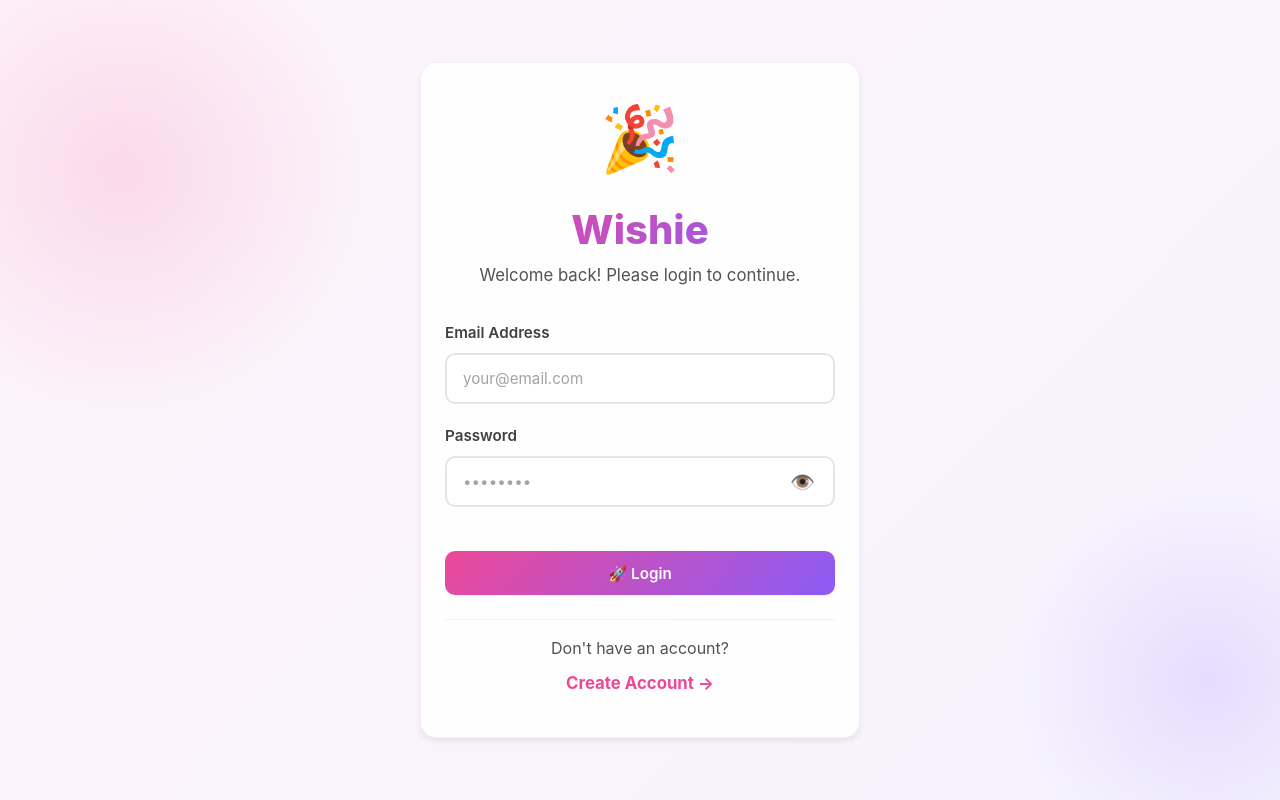
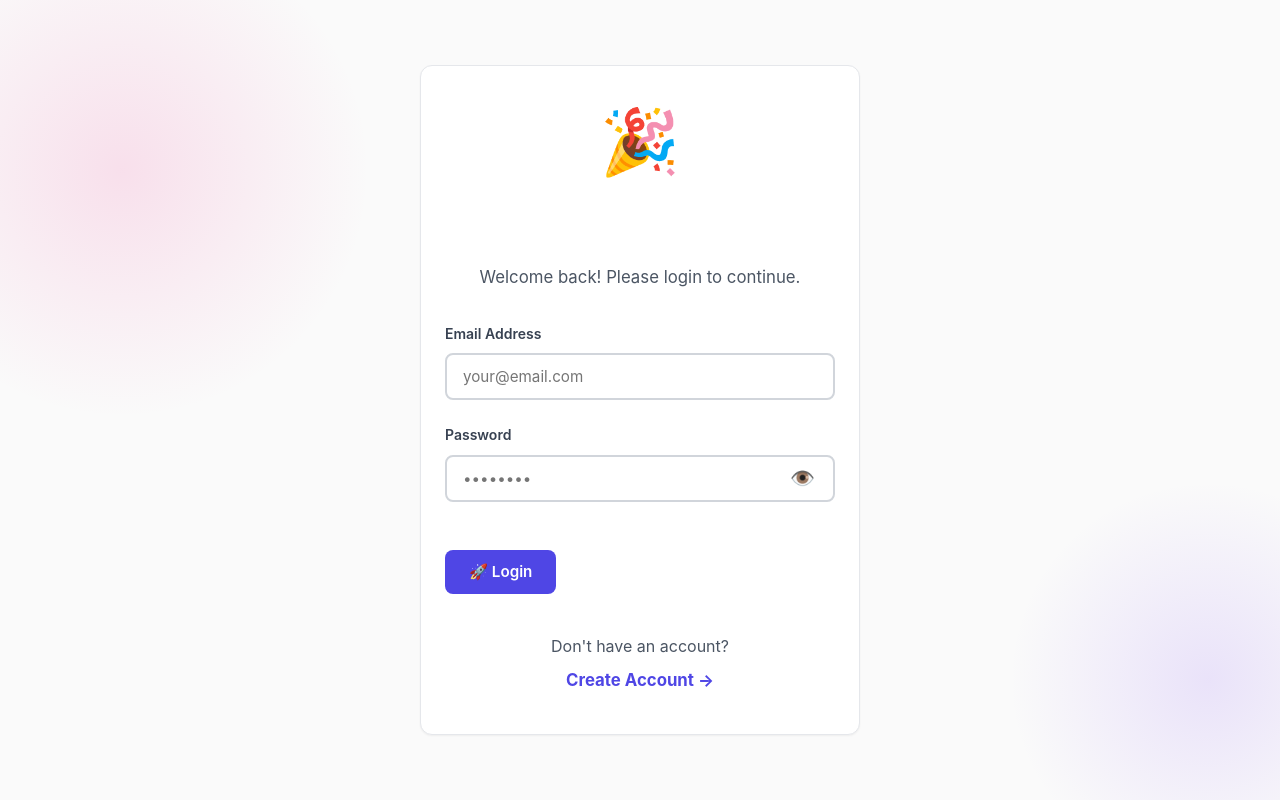
Before and after one commit to 4nxrag/wishie, a React (Vite) app in the folder frontend/: page /login in a window 1280 px wide. Built offline with nearby package versions, Linux system fonts and the light colour scheme; the HTML template or start-up script is replaced by a standard one.

Commit message:
changed the theme from pink to two toned for more  classy look!

```diff
--- a/frontend/src/index.css
+++ b/frontend/src/index.css
@@ -1,4 +1,4 @@
-/* ==================== RESET & BASE ==================== */
+/* ==================== RESET ==================== */
 * {
   margin: 0;
   padding: 0;
@@ -10,97 +10,103 @@ html {
 }
 
 body {
-  font-family: -apple-system, BlinkMacSystemFont, 'Segoe UI', 'Roboto', 'Oxygen',
-    'Ubuntu', 'Cantarell', 'Fira Sans', 'Droid Sans', 'Helvetica Neue', sans-serif;
+  font-family: -apple-system, BlinkMacSystemFont, 'Segoe UI', 'Roboto', sans-serif;
   -webkit-font-smoothing: antialiased;
   -moz-osx-font-smoothing: grayscale;
-  background: linear-gradient(135deg, #fef3f9 0%, #f5f3ff 100%);
+  background: #FAFAFA;
   min-height: 100vh;
-  overflow-x: hidden;
-  color: #171717;
+  color: #0F172A;
   line-height: 1.6;
 }
 
-/* ==================== CSS VARIABLES ==================== */
+/* ==================== VARIABLES ==================== */
 :root {
-  --primary: #ec4899;
-  --primary-dark: #db2777;
-  --primary-light: #f9a8d4;
-  --secondary: #8b5cf6;
-  --success: #10b981;
-  --warning: #f59e0b;
-  --danger: #ef4444;
+  /* Primary Colors - Clean 2-Tone */
+  --primary: #4F46E5;
+  --primary-dark: #4338CA;
+  --primary-light: #818CF8;
 
-  --gray-50: #fafafa;
-  --gray-100: #f5f5f5;
-  --gray-200: #e5e5e5;
-  --gray-300: #d4d4d4;
-  --gray-400: #a3a3a3;
-  --gray-500: #737373;
-  --gray-600: #525252;
-  --gray-700: #404040;
-  --gray-800: #262626;
-  --gray-900: #171717;
+  /* Neutrals */
+  --white: #FFFFFF;
+  --gray-50: #F9FAFB;
+  --gray-100: #F3F4F6;
+  --gray-200: #E5E7EB;
+  --gray-300: #D1D5DB;
+  --gray-400: #9CA3AF;
+  --gray-500: #6B7280;
+  --gray-600: #4B5563;
+  --gray-700: #374151;
+  --gray-800: #1F2937;
+  --gray-900: #111827;
+  --black: #0F172A;
 
-  --gradient-primary: linear-gradient(135deg, #ec4899 0%, #8b5cf6 100%);
-  --gradient-light: linear-gradient(135deg, #fef3f9 0%, #f5f3ff 100%);
+  /* Functional Colors */
+  --success: #10B981;
+  --warning: #F59E0B;
+  --danger: #EF4444;
 
-  --glass-bg: rgba(255, 255, 255, 0.85);
-  --glass-border: rgba(236, 72, 153, 0.1);
-
+  /* Shadows - Subtle */
   --shadow-sm: 0 1px 2px 0 rgba(0, 0, 0, 0.05);
   --shadow-md: 0 4px 6px -1px rgba(0, 0, 0, 0.08);
   --shadow-lg: 0 10px 15px -3px rgba(0, 0, 0, 0.08);
-  --shadow-xl: 0 20px 25px -5px rgba(0, 0, 0, 0.08);
-  --shadow-glow: 0 0 10px rgba(236, 72, 153, 0.15);
+
+  /* Spacing */
+  --spacing-xs: 0.5rem;
+  --spacing-sm: 0.75rem;
+  --spacing-md: 1rem;
+  --spacing-lg: 1.5rem;
+  --spacing-xl: 2rem;
+
+  /* Border Radius */
+  --radius-sm: 8px;
+  --radius-md: 12px;
+  --radius-lg: 16px;
+  --radius-full: 9999px;
 }
 
 /* ==================== CONTAINER ==================== */
 .container {
   max-width: 1200px;
   margin: 0 auto;
-  padding: 0 1rem;
+  padding: 0 var(--spacing-md);
 }
 
 @media (min-width: 768px) {
   .container {
-    padding: 0 2rem;
+    padding: 0 var(--spacing-xl);
   }
 }
 
 /* ==================== CARDS ==================== */
 .card {
-  background: var(--glass-bg);
-  backdrop-filter: blur(10px);
-  -webkit-backdrop-filter: blur(10px);
-  border-radius: 16px;
-  padding: 1.5rem;
-  box-shadow: var(--shadow-md);
-  border: 1px solid var(--glass-border);
-  transition: all 0.3s cubic-bezier(0.4, 0, 0.2, 1);
+  background: var(--white);
+  border-radius: var(--radius-md);
+  padding: var(--spacing-lg);
+  box-shadow: var(--shadow-sm);
+  border: 1px solid var(--gray-200);
+  transition: all 0.2s ease;
 }
 
 .card:hover {
-  box-shadow: var(--shadow-lg);
-  border-color: rgba(236, 72, 153, 0.2);
+  box-shadow: var(--shadow-md);
+  border-color: var(--gray-300);
 }
 
 @media (max-width: 767px) {
   .card {
-    padding: 1.25rem;
-    border-radius: 12px;
+    padding: var(--spacing-md);
   }
 }
 
-/* ==================== BUTTONS - GLOBAL FIX ==================== */
+/* ==================== BUTTONS ==================== */
 .btn {
   display: inline-flex;
   align-items: center;
   justify-content: center;
-  gap: 0.5rem;
+  gap: var(--spacing-xs);
   padding: 0.75rem 1.5rem;
   border: none;
-  border-radius: 10px;
+  border-radius: var(--radius-sm);
   font-size: 0.95rem;
   font-weight: 600;
   cursor: pointer;
@@ -108,76 +114,66 @@ body {
   text-decoration: none;
   white-space: nowrap;
   min-height: 44px;
-  min-width: 44px;
   font-family: inherit;
+  line-height: 1;
 }
 
 .btn:disabled {
-  opacity: 0.6;
+  opacity: 0.5;
   cursor: not-allowed;
 }
 
 .btn-primary {
-  background: var(--gradient-primary);
-  color: white;
-  box-shadow: var(--shadow-sm);
+  background: var(--primary);
+  color: var(--white);
 }
 
 .btn-primary:hover:not(:disabled) {
-  transform: translateY(-1px);
-  box-shadow: var(--shadow-md), var(--shadow-glow);
-}
-
-.btn-primary:active:not(:disabled) {
-  transform: translateY(0);
+  background: var(--primary-dark);
 }
 
 .btn-secondary {
-  background: white;
+  background: var(--white);
   color: var(--primary);
-  border: 2px solid var(--primary-light);
-  box-shadow: var(--shadow-sm);
+  border: 2px solid var(--primary);
 }
 
 .btn-secondary:hover:not(:disabled) {
   background: var(--gray-50);
-  border-color: var(--primary);
 }
 
 .btn-danger {
   background: var(--danger);
-  color: white;
-  box-shadow: var(--shadow-sm);
+  color: var(--white);
 }
 
 .btn-danger:hover:not(:disabled) {
-  background: #dc2626;
-  transform: translateY(-1px);
+  background: #DC2626;
 }
 
-.btn-block {
-  width: 100%;
+.btn-ghost {
+  background: transparent;
+  color: var(--gray-700);
+  border: 1px solid var(--gray-300);
 }
 
-/* Mobile: All buttons full width by default */
+.btn-ghost:hover:not(:disabled) {
+  background: var(--gray-50);
+}
+
+/* Mobile: Full width buttons */
 @media (max-width: 767px) {
   .btn {
     width: 100%;
-    font-size: 0.9rem;
   }
 }
 
-/* ==================== BUTTON GROUPS - AUTO RESPONSIVE ==================== */
-/* This automatically fixes all button groups in your app */
-.btn-group,
-[style*="display: flex"][style*="gap"] > .btn:first-child:last-child,
-div:has(> .btn + .btn) {
+/* ==================== BUTTON GROUPS ==================== */
+.btn-group {
   display: flex;
-  gap: 1rem;
-  flex-wrap: wrap;
+  gap: var(--spacing-sm);
 }
 
-/* Desktop: side by side */
 @media (min-width: 768px) {
   .btn-group {
     flex-direction: row;
@@ -192,13 +188,12 @@ div:has(> .btn + .btn) {
   }
 
   .btn-group .btn-secondary,
-  .btn-group .btn-danger {
+  .btn-group .btn-danger,
+  .btn-group .btn-ghost {
     flex: 0 0 auto;
-    width: auto;
   }
 }
 
-/* Mobile: stacked */
 @media (max-width: 767px) {
   .btn-group {
     flex-direction: column;
@@ -211,28 +206,28 @@ div:has(> .btn + .btn) {
 
 /* ==================== FORMS ==================== */
 .form-group {
-  margin-bottom: 1.25rem;
+  margin-bottom: var(--spacing-lg);
 }
 
 .form-label {
   display: block;
-  margin-bottom: 0.5rem;
+  margin-bottom: var(--spacing-xs);
   color: var(--gray-700);
   font-weight: 600;
-  font-size: 0.95rem;
+  font-size: 0.875rem;
 }
 
 .form-input,
 .form-select,
 .form-textarea {
   width: 100%;
-  padding: 0.875rem 1rem;
-  border: 2px solid var(--gray-200);
-  border-radius: 10px;
+  padding: 0.75rem 1rem;
+  border: 2px solid var(--gray-300);
+  border-radius: var(--radius-sm);
   font-size: 0.95rem;
   transition: all 0.2s ease;
-  background: white;
-  color: var(--gray-900);
+  background: var(--white);
+  color: var(--black);
   font-family: inherit;
   min-height: 44px;
 }
@@ -242,11 +237,7 @@ div:has(> .btn + .btn) {
 .form-textarea:focus {
   outline: none;
   border-color: var(--primary);
-  box-shadow: 0 0 0 3px rgba(236, 72, 153, 0.08);
-}
-
-.form-input::placeholder {
-  color: var(--gray-400);
+  box-shadow: 0 0 0 3px rgba(79, 70, 229, 0.1);
 }
 
 .form-textarea {
@@ -256,32 +247,51 @@ div:has(> .btn + .btn) {
 
 /* ==================== ALERTS ==================== */
 .alert {
-  padding: 1rem;
-  border-radius: 10px;
-  margin-bottom: 1.25rem;
+  padding: var(--spacing-md);
+  border-radius: var(--radius-sm);
+  margin-bottom: var(--spacing-lg);
   font-size: 0.95rem;
+  border-left: 4px solid;
 }
 
 .alert-error {
-  background: rgba(239, 68, 68, 0.1);
-  color: var(--danger);
-  border: 1px solid rgba(239, 68, 68, 0.3);
+  background: #FEF2F2;
+  color: #991B1B;
+  border-color: var(--danger);
 }
 
 .alert-success {
-  background: rgba(16, 185, 129, 0.1);
-  color: var(--success);
-  border: 1px solid rgba(16, 185, 129, 0.3);
+  background: #F0FDF4;
+  color: #166534;
+  border-color: var(--success);
 }
 
 /* ==================== BADGES ==================== */
 .badge {
-  display: inline-block;
-  padding: 0.375rem 0.75rem;
-  border-radius: 10px;
-  font-size: 0.8rem;
+  display: inline-flex;
+  align-items: center;
+  gap: var(--spacing-xs);
+  padding: 0.25rem 0.75rem;
+  border-radius: var(--radius-full);
+  font-size: 0.75rem;
   font-weight: 600;
-  text-transform: capitalize;
+  text-transform: uppercase;
+  letter-spacing: 0.5px;
+}
+
+.badge-primary {
+  background: var(--primary);
+  color: var(--white);
+}
+
+.badge-success {
+  background: var(--success);
+  color: var(--white);
+}
+
+.badge-warning {
+  background: var(--warning);
+  color: var(--white);
 }
 
 /* ==================== SPINNER ==================== */
@@ -303,34 +313,25 @@ div:has(> .btn + .btn) {
 h1, h2, h3, h4, h5, h6 {
   margin: 0;
   line-height: 1.2;
-  color: var(--gray-900);
+  color: var(--black);
+  font-weight: 700;
 }
 
-/* Mobile typography */
+h1 { font-size: 2rem; }
+h2 { font-size: 1.5rem; }
+h3 { font-size: 1.25rem; }
+
 @media (max-width: 767px) {
-  h1 {
-    font-size: 1.75rem !important;
-  }
-
-  h2 {
-    font-size: 1.5rem !important;
-  }
-
-  h3 {
-    font-size: 1.25rem !important;
-  }
-}
-
-/* ==================== UTILITIES ==================== */
-.text-center {
-  text-align: center;
+  h1 { font-size: 1.5rem; }
+  h2 { font-size: 1.25rem; }
+  h3 { font-size: 1.125rem; }
 }
 
 /* ==================== ANIMATIONS ==================== */
 @keyframes fadeIn {
   from {
     opacity: 0;
-    transform: translateY(8px);
+    transform: translateY(10px);
   }
   to {
     opacity: 1;
@@ -349,51 +350,26 @@ h1, h2, h3, h4, h5, h6 {
   }
 }
 
-@keyframes slideUp {
-  from {
-    opacity: 0;
-    transform: translateX(-50%) translateY(20px);
-  }
-  to {
-    opacity: 1;
-    transform: translateX(-50%) translateY(0);
-  }
-}
-
 /* ==================== MOBILE SPECIFIC ==================== */
 @media (max-width: 767px) {
-  /* Prevent text overflow */
+  body {
+    font-size: 0.9375rem;
+  }
+
   * {
     word-wrap: break-word;
     overflow-wrap: break-word;
   }
-
-  /* Better touch targets */
-  a, button, input, select, textarea {
-    min-height: 44px;
-  }
-
-  /* Reduce spacing on mobile */
-  .container {
-    padding: 0 1rem;
-  }
 }
 
-/* ==================== DESKTOP SPECIFIC ==================== */
-@media (min-width: 768px) {
-  /* Hover states only on desktop */
-  .card:hover {
-    transform: translateY(-2px);
-  }
-}
+/* ==================== UTILITIES ==================== */
+.text-center { text-align: center; }
+.text-muted { color: var(--gray-500); }
+.text-small { font-size: 0.875rem; }
 
-/* ==================== PRINT STYLES ==================== */
-@media print {
-  body {
-    background: white;
-  }
-
-  .btn {
-    display: none;
-  }
-}
+.mt-1 { margin-top: var(--spacing-sm); }
+.mt-2 { margin-top: var(--spacing-md); }
+.mt-3 { margin-top: var(--spacing-lg); }
+.mb-1 { margin-bottom: var(--spacing-sm); }
+.mb-2 { margin-bottom: var(--spacing-md); }
+.mb-3 { margin-bottom: var(--spacing-lg); }
```
